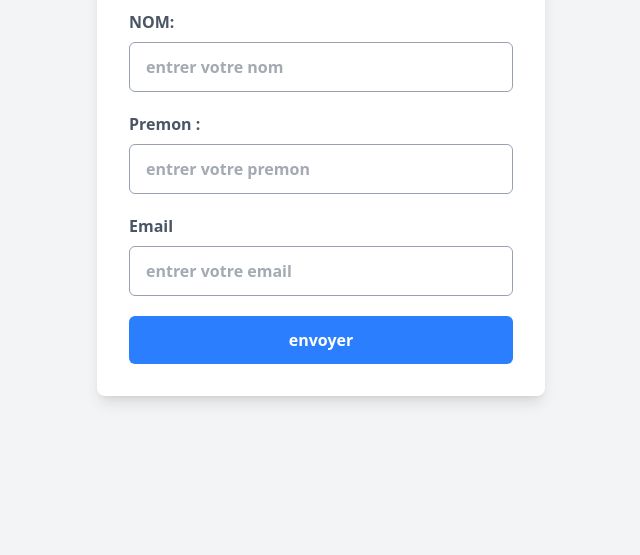
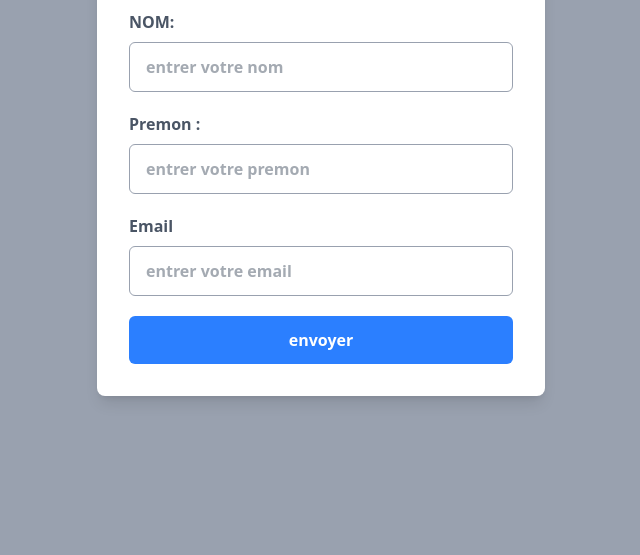
Before and after one commit to ndjassapfranck7-gif/JS, a website: page Formulaire/index.html in a window 1280 px wide. Shown: the part 245-800 px from the top of the page, without its empty margins (319-959 px from the left). Drawn offline with Linux system fonts and the light colour scheme.

Commit message:
17-commit

```diff
--- a/Formulaire/input.css
+++ b/Formulaire/input.css
@@ -2,7 +2,7 @@
 
 @layer components {
     body {
-        @apply bg-gray-100 min-h-screen flex items-center justify-center;
+        @apply bg-gray-400 min-h-screen flex items-center justify-center;
     }
 
     section {
```
Also changed, not shown: Formulaire/output.css.
